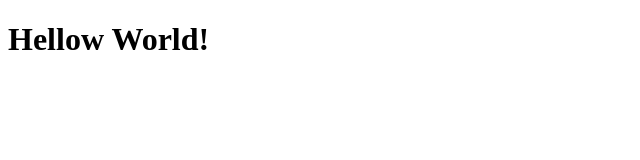
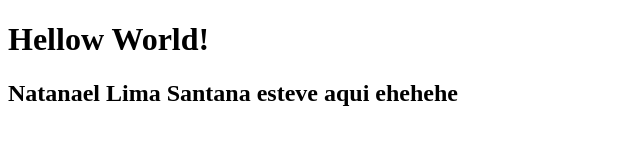
Before and after one commit to igorMSoares/mock-static-site, a plain HTML site: page index.html in a window 1280 px wide. Shown: the whole page, without its empty margins (0-640 px from the left). Drawn offline with Linux system fonts and the light colour scheme.

Commit message:
Comentario do Natanael

```diff
--- a/index.html
+++ b/index.html
@@ -1,11 +1,15 @@
 <!DOCTYPE html>
 <html lang="en">
+
 <head>
 	<meta charset="UTF-8">
 	<meta name="viewport" content="width=device-width, initial-scale=1.0">
 	<title>Mock Site</title>
 </head>
+
 <body>
-<h1>Hellow World!</h1>
+	<h1>Hellow World!</h1>
+	<h2>Natanael Lima Santana esteve aqui ehehehe</h2>
 </body>
+
 </html>
```
